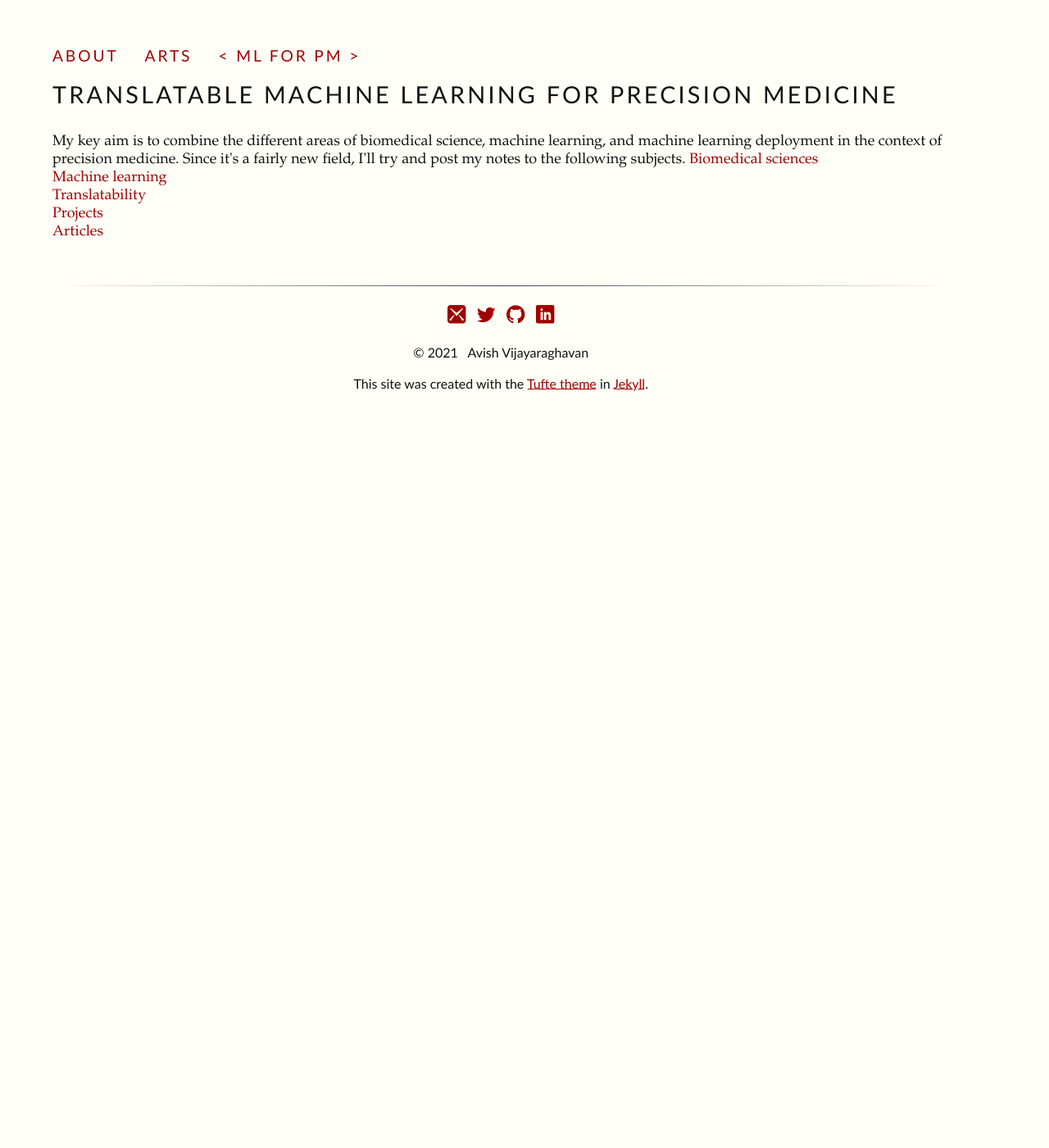
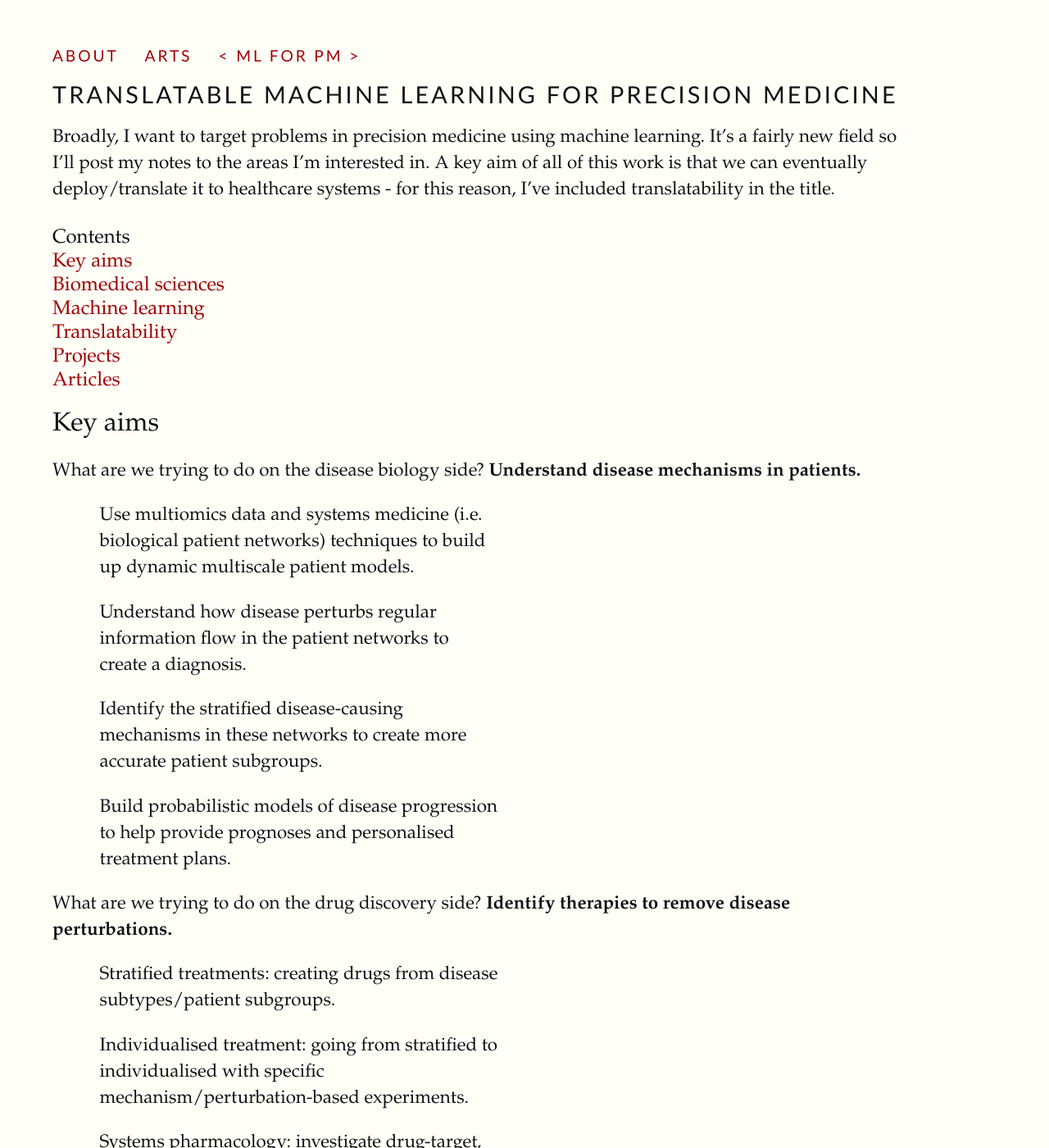
Before and after one commit to avishvj/avishvj.github.io, a Jekyll site: the page built from pages/ml4pm.md, in a window 1280 px wide and 1400 px high. Shown: the whole window at 82% size. Built offline with Jekyll 4.4.1, drawn with Linux system fonts in a browser that asks for light colours; some web fonts are replaced; some of the changed text lies outside the part shown.

Commit message:
add contents to ml4pm

```diff
--- a/pages/arts.html
+++ b/pages/arts.html
@@ -8,7 +8,7 @@ permalink: /arts/
 <!--jjj-->
   <!--<h1 class="content-listing-header sans">Films</h1>-->
 
-  <h1 class="content-listing-header sans">Music Journalism</h1>
+  <h1 class="content-listing-header sans">Music Articles</h1>
   <ul class="content-listing ">
     {% for post in site.posts %}
         <li class="listing">
--- a/pages/ml4pm.md
+++ b/pages/ml4pm.md
@@ -7,13 +7,56 @@ permalink: /ml4pm/
 
   <h1 class="content-listing-header sans">Translatable Machine Learning for Precision Medicine</h1>
 
-  <div style="padding-top: 10px; font-size:large">
-  My key aim is to combine the different areas of biomedical science, machine learning, and machine learning deployment in the context of precision medicine. Since it's a fairly new field, I'll try and post my notes to the following subjects.
+  Broadly, I want to target problems in precision medicine using machine learning. It's a fairly new field so I'll post my notes to the areas I'm interested in. A key aim of all of this work is that we can eventually deploy/translate it to healthcare systems - for this reason, I've included translatability in the title.
 
-  <a href="#BMS">Biomedical sciences</a><br>
-  <a href="#ML">Machine learning</a><br>
-  <a href="#Translatability">Translatability</a><br>
-  <a href="#Projects">Projects</a><br>
-  <a href="#Articles">Articles</a><br>
+  <div style="font-size:1.5em; margin-bottom:0.5cm">
+  <br />
+  <font size="5"> Contents </font> <br>
+  <a href="#aims">Key aims</a><br>
+  <a href="#bms">Biomedical sciences</a><br>
+  <a href="#ml">Machine learning</a><br>
+  <a href="#trans">Translatability</a><br>
+  <a href="#proj">Projects</a><br>
+  <a href="#articles">Articles</a>
+  </div>
 
-  </div>
+  <font style="font-size:2em">
+  <a name="aims"></a>Key aims </font>
+  What are we trying to do on the disease biology side? **Understand disease mechanisms in patients.**
+
+  * Use multiomics data and systems medicine (i.e. biological patient networks) techniques to build up dynamic multiscale patient models.
+  * Understand how disease perturbs regular information flow in the patient networks to create a diagnosis.
+  * Identify the stratified disease-causing mechanisms in these networks to create more accurate patient subgroups.
+  * Build probabilistic models of disease progression to help provide prognoses and personalised treatment plans.
+
+
+  What are we trying to do on the drug discovery side? **Identify therapies to remove disease perturbations.**
+
+  * Stratified treatments: creating drugs from disease subtypes/patient subgroups.
+  * Individualised treatment: going from stratified to individualised with specific mechanism/perturbation-based experiments.
+  * Systems pharmacology: investigate drug-target, drug-omics, drug combination effects. Want to screen potential drugs and evaluate side effects, repurpose existing drugs, and synthesise new drugs.
+
+  <br />
+
+  <font style="font-size:2em">
+  <a name="bms"></a>Biomedical sciences </font>
+
+  <br />
+
+  <font style="font-size:2em">
+  <a name="ml"></a>Machine learning </font>
+
+  <br />
+
+  <font style="font-size:2em">
+  <a name="trans"></a>Translatability </font>
+
+  <br />
+
+  <font style="font-size:2em">
+  <a name="proj"></a>Projects </font>
+
+  <br />
+
+  <font style="font-size:2em">
+  <a name="articles"></a>Articles </font>
```
